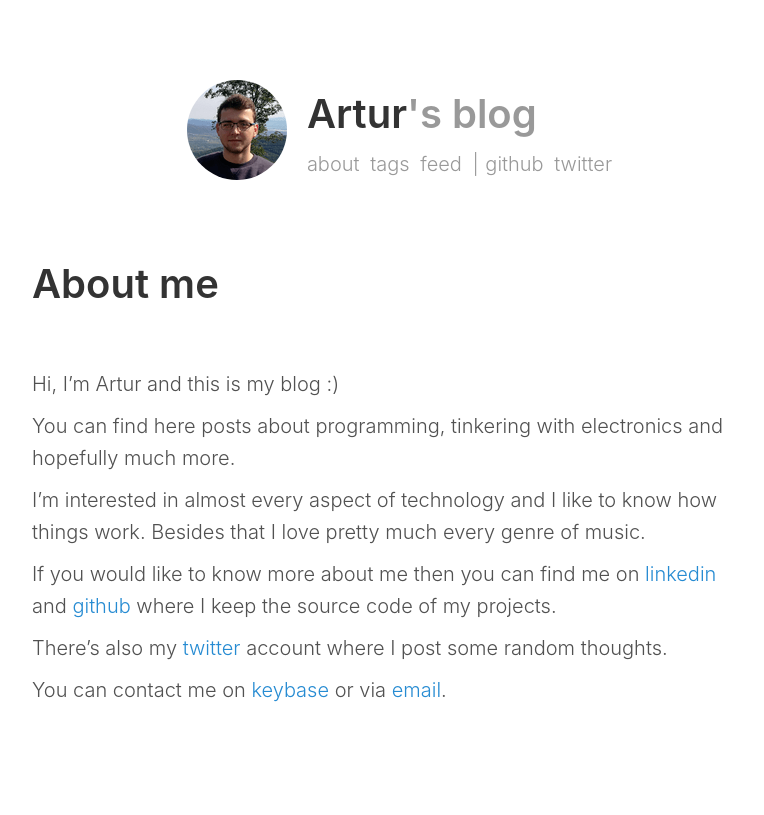
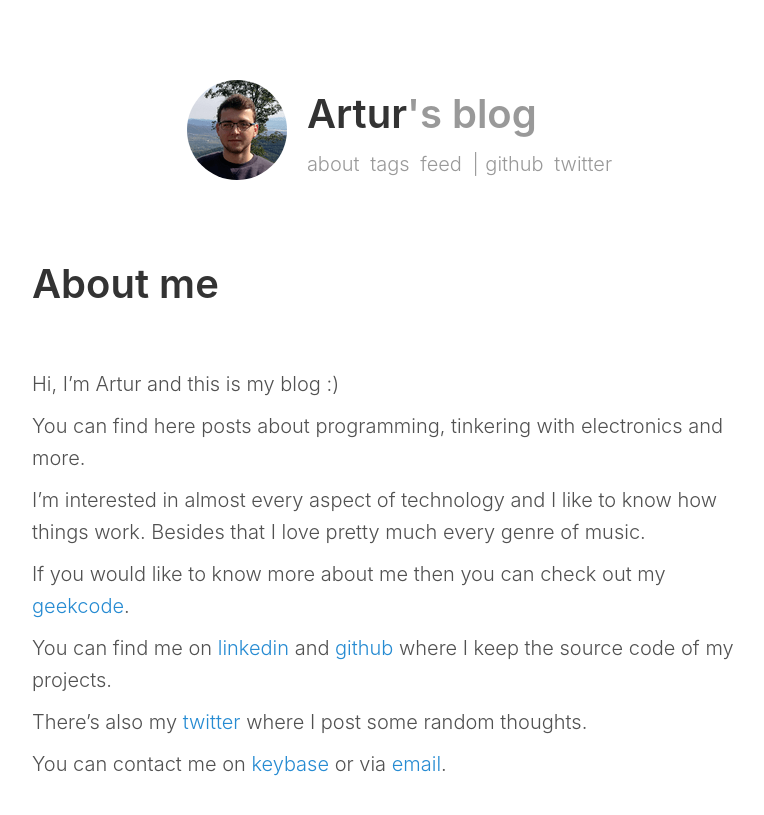
Before and after one commit to arturtamborski/arturtamborski.github.io, a Jekyll site: the page built from _pages/about.md, in a window 1280 px wide. Shown: the top 815 px of the page, without its empty margins (248-1012 px from the left). Built offline with Jekyll 4.4.1, drawn with Linux system fonts in a browser that asks for light colours; comment, search, counter and statistics services are not loaded.

Commit message:
add geekcode

```diff
--- a/_pages/about.md
+++ b/_pages/about.md
@@ -6,13 +6,15 @@ permalink: /about
 
 Hi, I'm Artur and this is my blog :)
 
-You can find here posts about programming, tinkering with electronics and hopefully much more.
+You can find here posts about programming, tinkering with electronics and more.
 
 I'm interested in almost every aspect of technology and I like to know how things work.
 Besides that I love pretty much every genre of music.
 
-If you would like to know more about me then you can find me on [linkedin](https://www.linkedin.com/in/arturtamborski) and [github](https://github.com/arturtamborski/) where I keep the source code of my projects.
+If you would like to know more about me then you can check out my [geekcode](/geekcode.txt).
 
-There's also my [twitter](https://twitter.com/arturtamborski) account where I post some random thoughts.
+You can find me on [linkedin](https://www.linkedin.com/in/arturtamborski) and [github](https://github.com/arturtamborski/) where I keep the source code of my projects.
+
+There's also my [twitter](https://twitter.com/arturtamborski) where I post some random thoughts.
 
 You can contact me on [keybase](https://keybase.io/arturtamborski) or via [email](mailto:tamborskiartur@gmail.com).
```
Also changed, not shown: _pages/geekcode.txt (added, +7 -0 lines).
